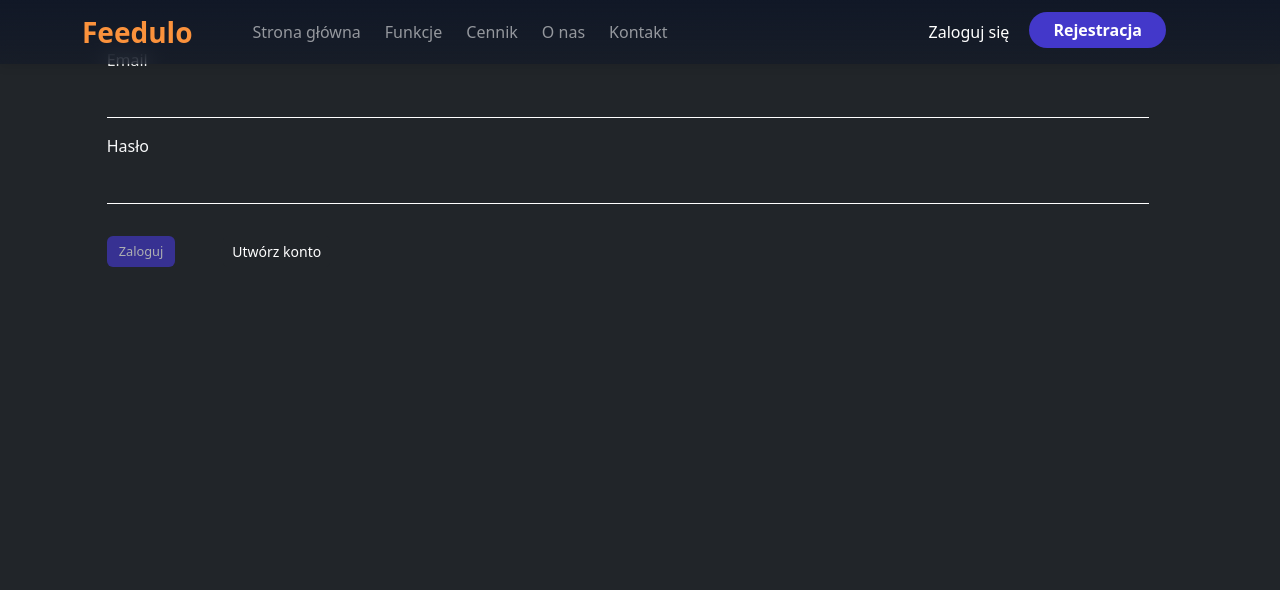
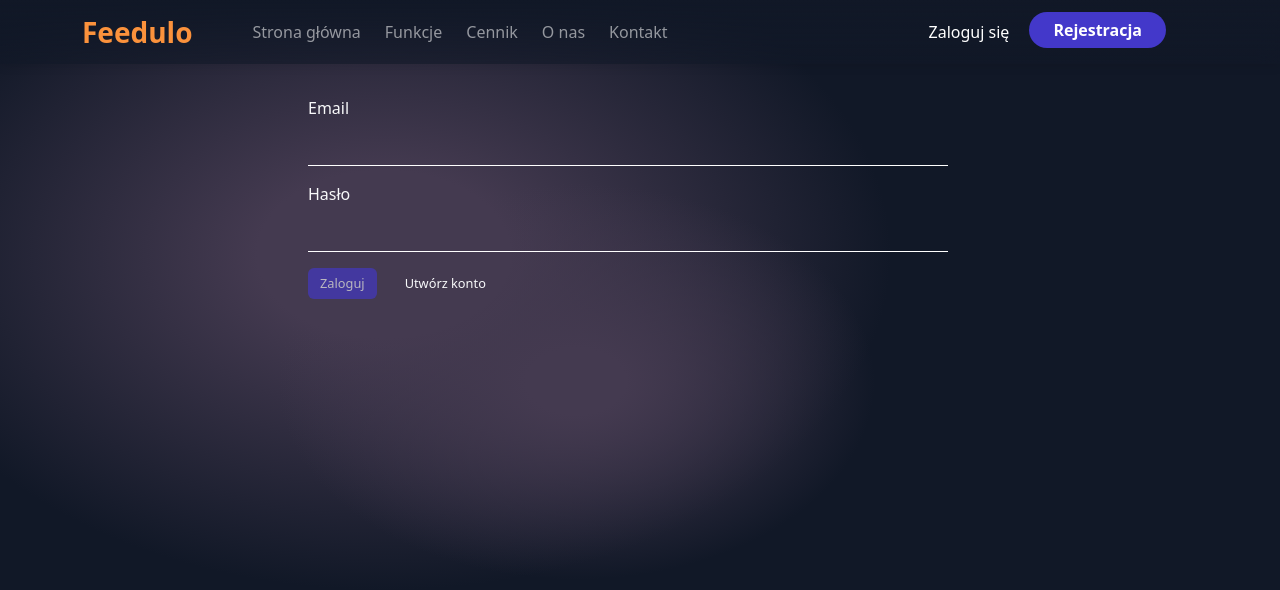
Before and after one commit to arek-lab/feedulo, an Angular app: page /auth/in in a window 1280 px wide. Shown: the top 590 px of the page. Built offline with nearby package versions, Linux system fonts and the light colour scheme; no server answers.

Commit message:
styling login page, adjusting menu links

```diff
--- a/src/app/auth/auth.component.html
+++ b/src/app/auth/auth.component.html
@@ -1,4 +1,4 @@
-<div class="row">
+<!-- <div class="row mt-5">
   <div class="col-1"></div>
   <div class="col-10 mt-5 auth">
     @if (isLoading()) {
@@ -77,4 +77,82 @@
     }
   </div>
   <div class="col-1"></div>
+</div> -->
+<div class="row mt-5 justify-content-center">
+  <div class="col-12 col-sm-10 col-md-8 col-lg-6 mt-5 auth px-3 px-sm-0">
+    @if (isLoading()) {
+    <div class="container"><app-loader /></div>
+    } @if (inactiveProfile()) {
+    <app-info
+      (click)="inactiveProfile.set(false)"
+      [header]="'ℹ️'"
+      [title]="'Profil nieaktywny'"
+      [content]="
+        'Zgłoszenie aktywacji zostało skierowane do administratora aplikacji. Kolejne informacje otrzymasz na adres mailowy użyty podczas rejestracji'
+      "
+    />
+    } @if(error()) {
+    <app-info
+      (click)="error.set(null)"
+      [header]="'🚫'"
+      [title]="'Coś poszło nie tak...'"
+      [content]="error()"
+    />
+    } @if (!error() && !inactiveProfile() && !isLoading()) {
+    <form (ngSubmit)="onSubmit()" [formGroup]="authForm">
+      @if (type() === 'up') {
+      <div class="mb-3">
+        <label for="exampleInputEmail1" class="form-label">Imię</label>
+        <input
+          type="text"
+          class="form-control"
+          id="exampleInputEmail1"
+          aria-describedby="emailHelp"
+          value="default"
+          formControlName="name"
+        />
+      </div>
+      }
+      <div class="mb-3">
+        <label for="exampleInputEmail2" class="form-label">Email</label>
+        <input
+          type="email"
+          class="form-control"
+          id="exampleInputEmail2"
+          aria-describedby="emailHelp"
+          formControlName="email"
+        />
+      </div>
+      <div class="mb-3">
+        <label for="exampleInputPassword1" class="form-label">Hasło</label>
+        <input
+          type="password"
+          class="form-control"
+          id="exampleInputPassword1"
+          formControlName="password"
+        />
+      </div>
+      <div class="mb-3 d-flex flex-column flex-sm-row flex-wrap">
+        <button
+          type="submit"
+          class="btn btn-outline-light mb-3 mb-sm-0 me-sm-3"
+          [ngClass]="{
+            disabled:
+              authForm.get('password')?.invalid ||
+              authForm.get('email')?.invalid
+          }"
+        >
+          {{ type() === "in" ? "Zaloguj" : "Utwórz konto" }}
+        </button>
+        <button
+          type="button"
+          class="btn btn-outline-light mb-3 mb-sm-0 me-sm-3"
+          routerLink="/auth/{{ type() === 'up' ? 'in' : 'up' }}"
+        >
+          {{ type() === "up" ? "Zaloguj" : "Utwórz konto" }}
+        </button>
+      </div>
+    </form>
+    }
+  </div>
 </div>
--- a/src/app/home/home.component.css
+++ b/src/app/home/home.component.css
@@ -1,11 +1,4 @@
-.feedulo-fullscreen {
-  background-image:
-  radial-gradient(ellipse at 45% 45%, #443a50 5%, transparent 30%),
-  radial-gradient(ellipse at 30% 30%, #443a50 10%, transparent 40%),
-  linear-gradient(to top left, var(--bg-root-color), #111827);
-  min-height: 100vh;
-  width: 100%;
-}
+
 .feedulo-fullscreen-white {
  background:
    radial-gradient(ellipse at 20% 80%, rgba(240, 240, 245, 0.4) 0%, transparent 50%),
--- a/src/app/home/home.component.html
+++ b/src/app/home/home.component.html
@@ -1,4 +1,4 @@
-<header class="feedulo-fullscreen py-5 d-flex justify-content-center align-items-center" #home>
+<header class="feedulo-fullscreen py-5 d-flex justify-content-center align-items-center" #home id="home">
     <div class="container px-4 px-sm-5 mt-5">
         <div class="row gx-5 justify-content-center">
             <div class="col-12 col-md-10 col-lg-8">
@@ -10,7 +10,7 @@
                         Automatyzuj feedback dzięki AI. Szybciej, trafniej i bez niezręczności. Pomagamy budować kulturę informacji zwrotnej, która naprawdę działa.
                     </p>
                     <div class="d-grid gap-2 d-sm-flex justify-content-center flex-column flex-sm-row">
-                        <a class="btn btn-primary btn-lg px-4" href="#features">Wypróbuj za darmo</a>
+                        <a class="btn btn-primary btn-lg px-4" href="/auth/up">Wypróbuj za darmo</a>
                         <a class="btn btn-outline-light btn-lg px-4" (click)="scrollTo('features')">Dowiedz się więcej ⇀</a>
                     </div>
                 </div>
@@ -67,7 +67,7 @@
 </section>
 
 <!-- Contact section -->
-<section class="py-5 feedulo-fullscreen contact" #contact>
+<section class="py-5 feedulo-fullscreen contact mt-3" #contact id="contact">
     <div class="container px-4 px-sm-5 my-5">
         <div class="text-center mb-5">
             <div class="feature custom-bg text-white rounded-3 mb-3"><i class="bi bi-envelope fs-3"></i></div>
--- a/src/app/navbar/navbar.component.html
+++ b/src/app/navbar/navbar.component.html
@@ -1,7 +1,7 @@
 <nav class="navbar navbar-expand-lg navbar-dark fixed-top">
   <div class="container">
     <!-- Brand/Logo -->
-    <a class="navbar-brand fw-bold fs-3 logo-color" (click)="closeMenu()">
+    <a class="navbar-brand fw-bold fs-3 logo-color" (click)="scrollTo('home')">
       Feedulo
     </a>
 
@@ -23,19 +23,19 @@
       <!-- Left side navigation - Landing page sections -->
       <ul class="navbar-nav me-auto mb-2 mb-lg-0">
         <li class="nav-item">
-          <a class="nav-link" href="#home">Strona główna</a>
+          <a class="nav-link" routerLink="/home" (click)="closeMenu()">Strona główna</a>
         </li>
         <li class="nav-item">
-          <a class="nav-link" href="#features">Funkcje</a>
+          <a class="nav-link" (click)="scrollTo('features')">Funkcje</a>
         </li>
         <li class="nav-item">
-          <a class="nav-link" href="#pricing">Cennik</a>
+          <a class="nav-link">Cennik</a>
         </li>
         <li class="nav-item">
-          <a class="nav-link" href="#about">O nas</a>
+          <a class="nav-link">O nas</a>
         </li>
         <li class="nav-item">
-          <a class="nav-link" href="#contact">Kontakt</a>
+          <a class="nav-link" (click)="scrollTo('contact')">Kontakt</a>
         </li>
       </ul>
 
--- a/src/app/navbar/navbar.component.ts
+++ b/src/app/navbar/navbar.component.ts
@@ -39,9 +39,20 @@ export class NavbarComponent {
       next: () => {
         this.router.navigate(['auth', 'in']);
       },
-      error: (err) => {
+      error: err => {
         console.log(err);
       },
     });
   }
+
+  scrollTo(place: string): void {
+    const contactElement = document.querySelector(`#${place}`);
+    if (contactElement) {
+      contactElement.scrollIntoView({
+        behavior: 'smooth',
+        block: 'start'
+      });
+      this.closeMenu()
+    }
+  }
 }
--- a/src/index.html
+++ b/src/index.html
@@ -9,7 +9,7 @@
     <meta name="viewport" content="width=device-width, initial-scale=1" />
     <link rel="icon" type="image/x-icon" href="favicon.png" />
   </head>
-  <body class="bg-dark text-light pe-0">
+  <body class="text-light pe-0 feedulo-fullscreen">
     <app-root></app-root>
   </body>
 </html>
--- a/src/styles.css
+++ b/src/styles.css
@@ -15,6 +15,14 @@ html {
 /* Offset for fixed navbar */
 section[id] {
   scroll-margin-top: 80px;
+}
+.feedulo-fullscreen {
+  background-image:
+  radial-gradient(ellipse at 45% 45%, #443a50 5%, transparent 30%),
+  radial-gradient(ellipse at 30% 30%, #443a50 10%, transparent 40%),
+  linear-gradient(to top left, var(--bg-root-color), #111827);
+  min-height: 100vh;
+  width: 100%;
 }
 body {
   position: relative;
```
